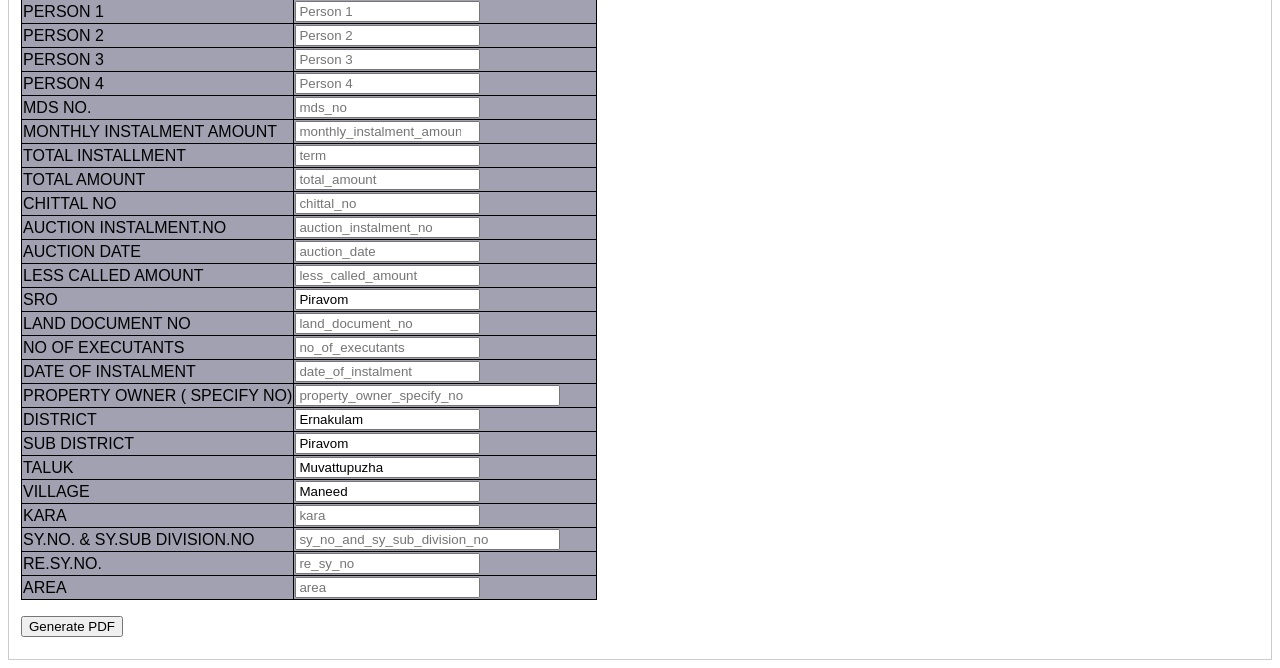
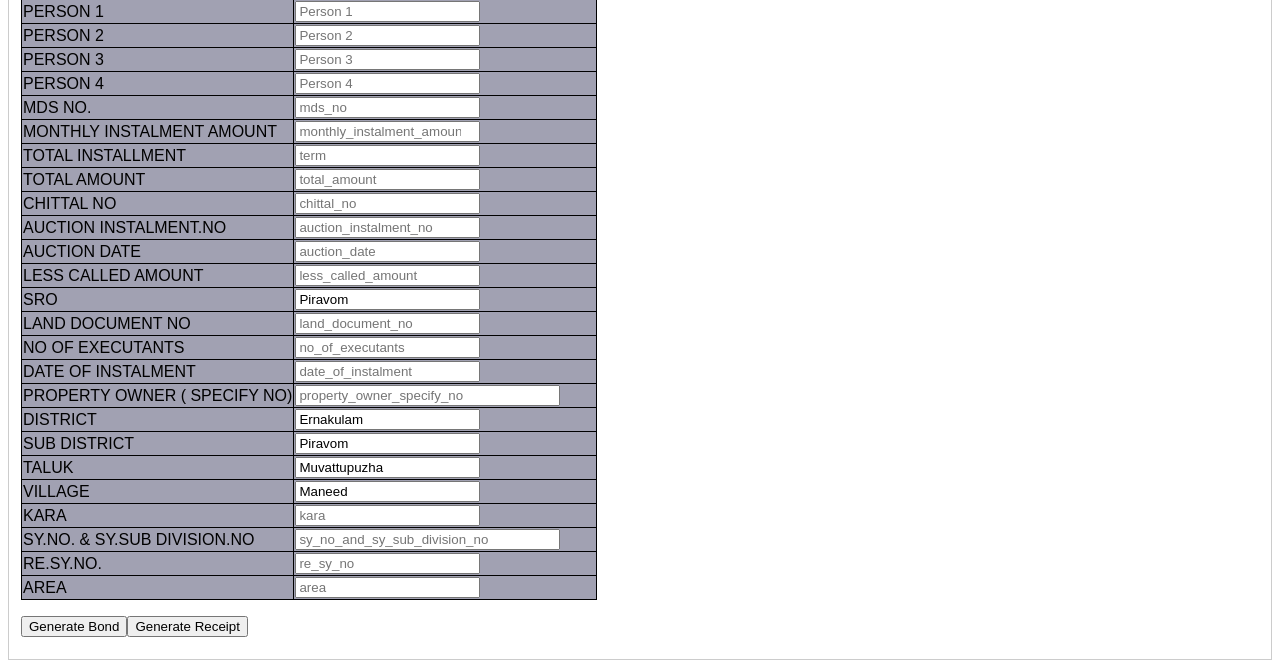
Before and after one commit to benjosephcheruvaippil/ManeedSocietyApp, a Django app: template loanapp/templates/home-view.html in a window 1280 px wide, after a click on "Chitty Document". Shown: the part 266-934 px from the top of the page. Run offline with Django 4.2, Linux system fonts and the light colour scheme; the template is opened without the code that fills it, so the values that code supplies are empty.

Commit message:
receipt chitty

```diff
--- a/loanapp/templates/chitty-agreement.html
+++ b/loanapp/templates/chitty-agreement.html
@@ -40,7 +40,7 @@
                 <p style="font-weight: 600;text-decoration: underline;">പ്രതിമാസ നിക്ഷേപ പദ്ധതി ജാമ്യ ഉടമ്പടി</p>
          </div>
 
-         <div style="text-align: left; font-size:small;">
+         <div style="text-align: justify;text-justify: inter-word; font-size: small;">
             <div>
                 <p>............/........../................... {{year_in_words}} ആണ്ട് ............................ മാസം ..........................-)൦ തീയതി  മുവാറ്റുപുഴ താലൂക്ക് മണീട് വില്ലേജ് ഏഴക്കരനാട് കരയിൽ ആഫീസ് സ്ഥാപിച്ചു പ്രവർത്തിച്ചുവരുന്ന ഇ- 1358-)൦  നമ്പർ മണീട് പഞ്ചായത്ത് ഗ്രാമീണ സഹകരണ സംഘം ക്ലിപ്‌തത്തിന് വേണ്ടി ടി സംഘത്തിൻറെ ഓണററി സെക്രട്ടറി മുവാറ്റുപുഴ താലൂക്ക് മണീട് വില്ലേജ് നീർക്കുഴി കരയിൽ അണ്ണാങ്കുഴിയിൽ വീട്ടിൽ എ. എസ്. ദാമോദരൻ മകൻ എ.ഡി. ഗോപി പേർക്ക്,</p>
             </div>
--- a/loanapp/templates/home-view.html
+++ b/loanapp/templates/home-view.html
@@ -170,7 +170,7 @@
       </tr>
     </table>
 
-    <p><input type="submit" value="Generate PDF"></p>
+    <p><input type="submit" name="bond" value="Generate Bond"><input type="submit" name="receipt" value="Generate Receipt"></p>
   </form>
 </div>
 
--- a/loanapp/views2.py
+++ b/loanapp/views2.py
@@ -256,7 +256,11 @@ def RenderHTML(request):
         "txtbx49":txtbx49
     }
 
-    template=get_template("chitty-agreement.html")
+    if 'bond' in request.POST:
+        template=get_template("chitty-agreement.html")
+    elif 'receipt' in request.POST:
+        template=get_template("chitty-receipt.html")
+
     html=template.render(loan_data)
     return HttpResponse(html)
 
```
